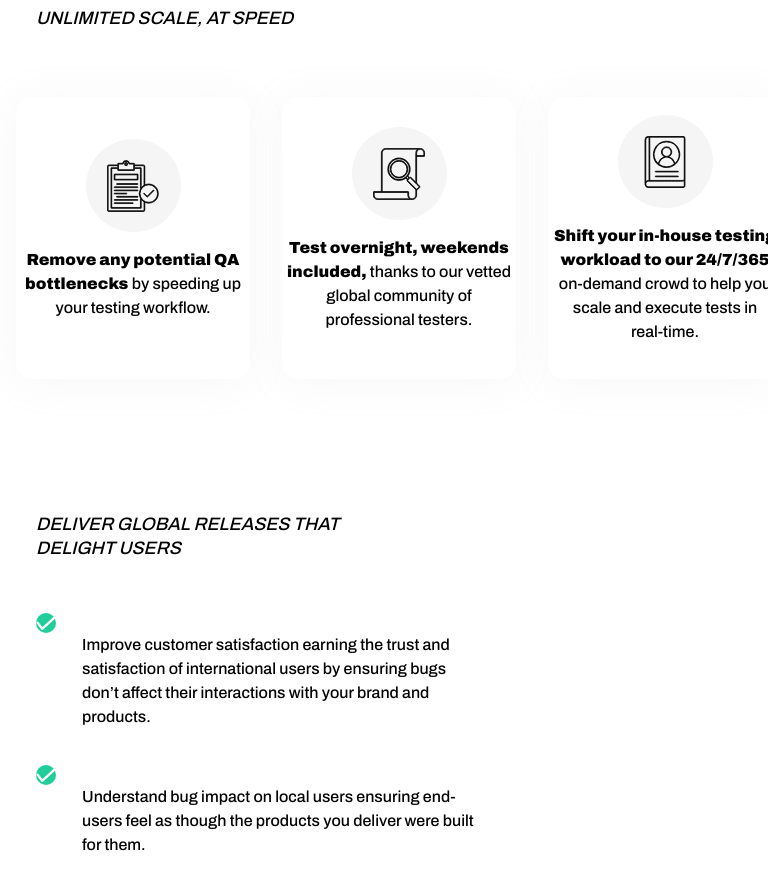
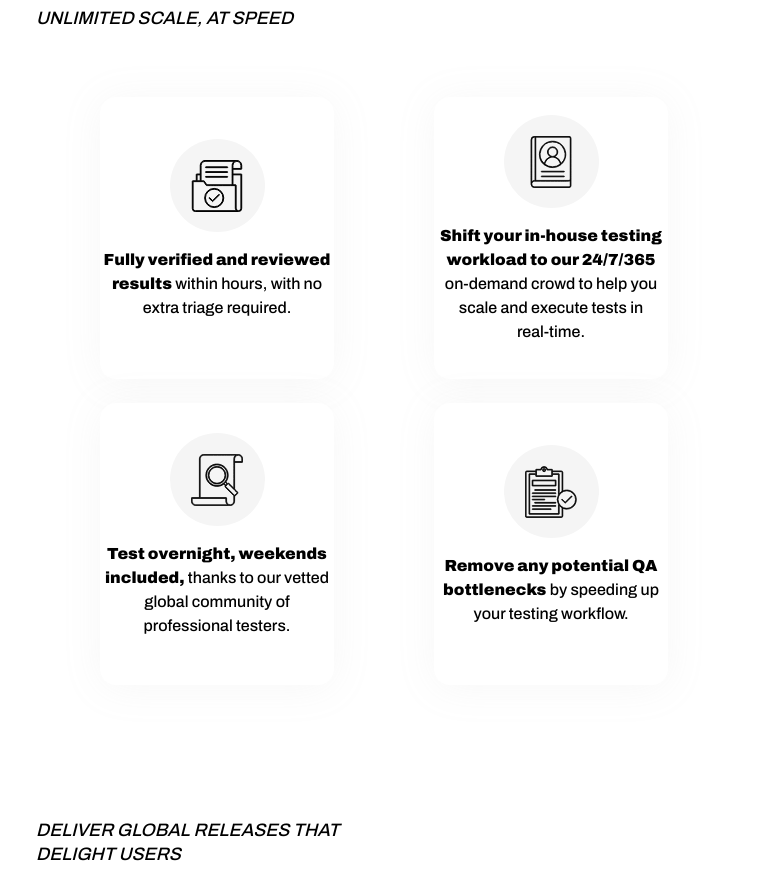
Before and after one commit to a11ysolutions/website, a React (Create React App) app: page /functional in a window 768 px wide. Shown: the part 3570-4461 px from the top of the page. Built offline with nearby package versions, Linux system fonts and the light colour scheme.

Commit message:
fix: reorder achievement cards in tablet view

```diff
--- a/src/Components/Functional/Functional.css
+++ b/src/Components/Functional/Functional.css
@@ -165,10 +165,11 @@
   background-color: #aaaaaa19;
 }
 
-.functional-qualities-section {
+.functional-qualities-top-section {
   display: flex;
   flex-direction: column;
   row-gap: 24px;
+  align-items: center;
 }
 
 /* .pill-position {
@@ -198,11 +199,11 @@
     column-count: 2;
   }
 
-  .functional-qualities-section {
-    display: block;
+  .functional-qualities-top-section {
+    display: flex;
     flex-direction: row;
     flex-flow: row wrap;
-    column-gap: 32px;
+    column-gap: 100px;
     justify-content: center;
     align-items: center;
     column-count: 2;
@@ -274,7 +275,7 @@
 }
 
 @media screen and (min-width: 1200px) {
-  .functional-qualities-section {
+  .functional-qualities-top-section {
     display: block;
     flex-direction: row;
     flex-flow: row wrap;
--- a/src/Components/Functional/Functional.js
+++ b/src/Components/Functional/Functional.js
@@ -132,7 +132,7 @@ function Functional() {
             </div>
           </BicolorTitledText>
 
-          <div className='a11y-qualities-top-section'>
+          <div className='functional-qualities-top-section'>
 
             <AchievementCard imgSrc="folder-data.svg">
               <p>
```
